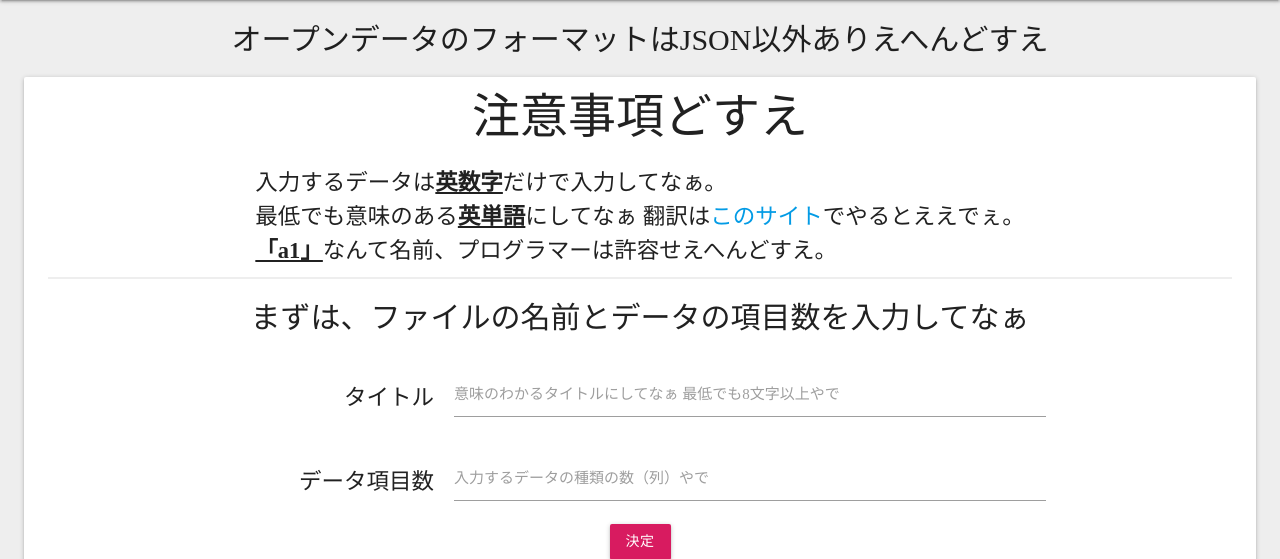
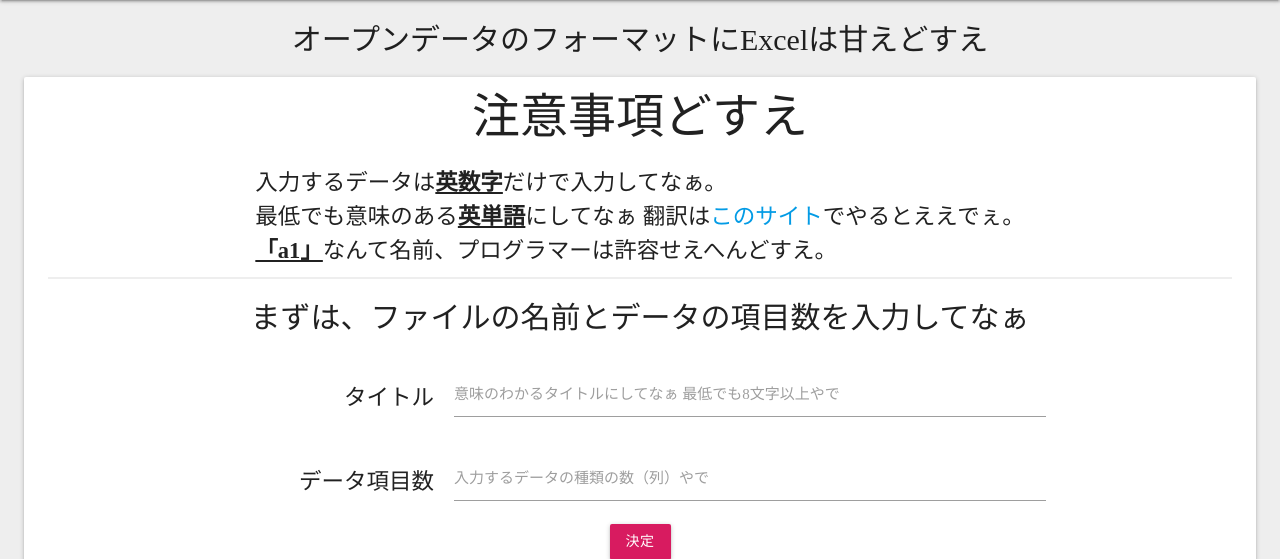
Before and after one commit to Nexus0831/Dosway, a Flask app: page / in a window 1280 px wide. Shown: the part 64-623 px from the top of the page. Run offline with Flask 2, Linux system fonts and the light colour scheme; some libraries are stand-ins or nearby versions; some web fonts are replaced.

Commit message:
feat: デザインを変更

```diff
--- a/templates/base.html
+++ b/templates/base.html
@@ -23,7 +23,7 @@
 <div class="grid-container">
     <div class="flex-container child">
         <h4 class="my-title">
-            オープンデータのフォーマットはJSON以外ありえへんどすえ
+            オープンデータのフォーマットにExcelは甘えどすえ
         </h4>
         <div class="card">
             <div class="card-container">
```
